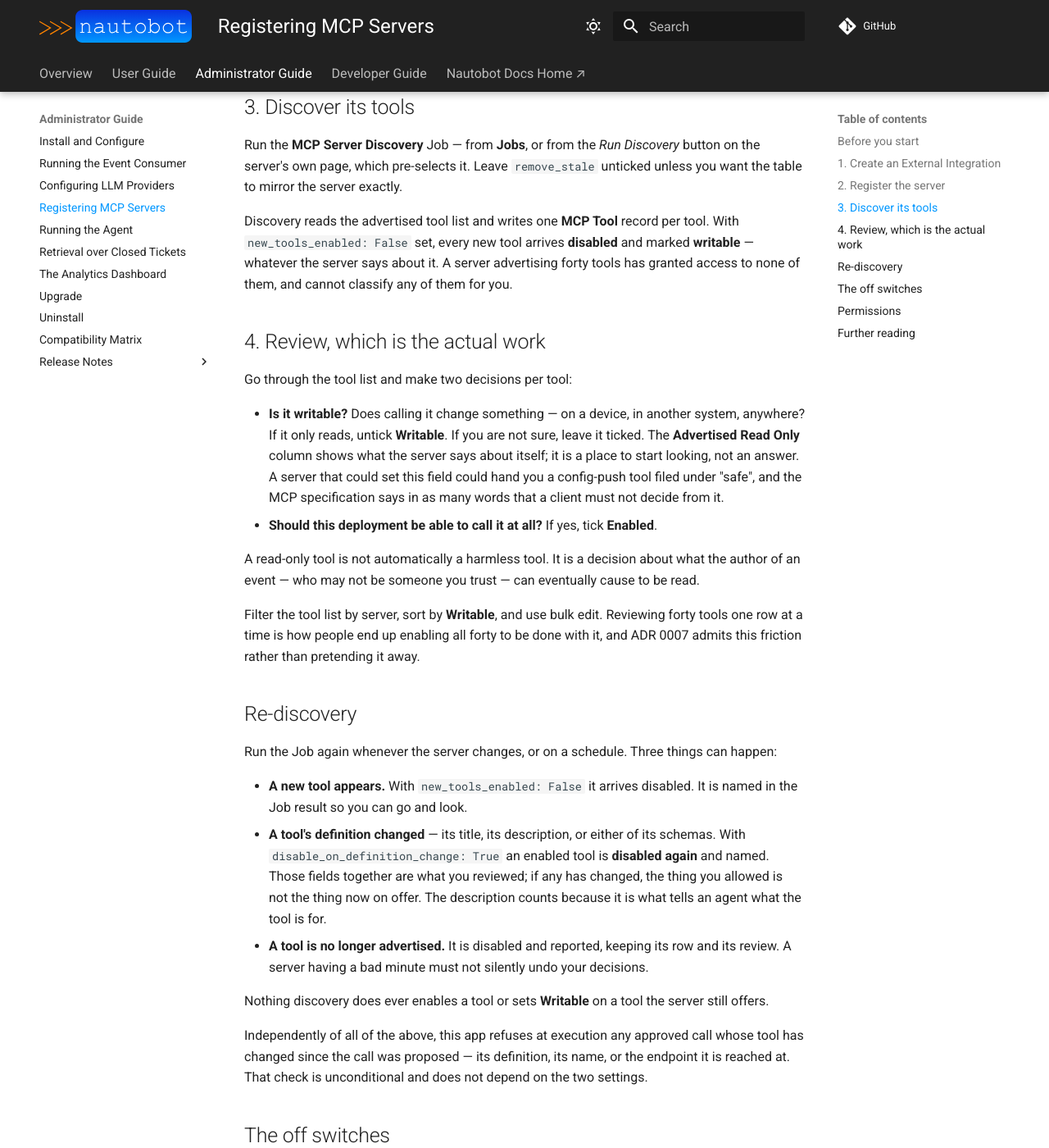
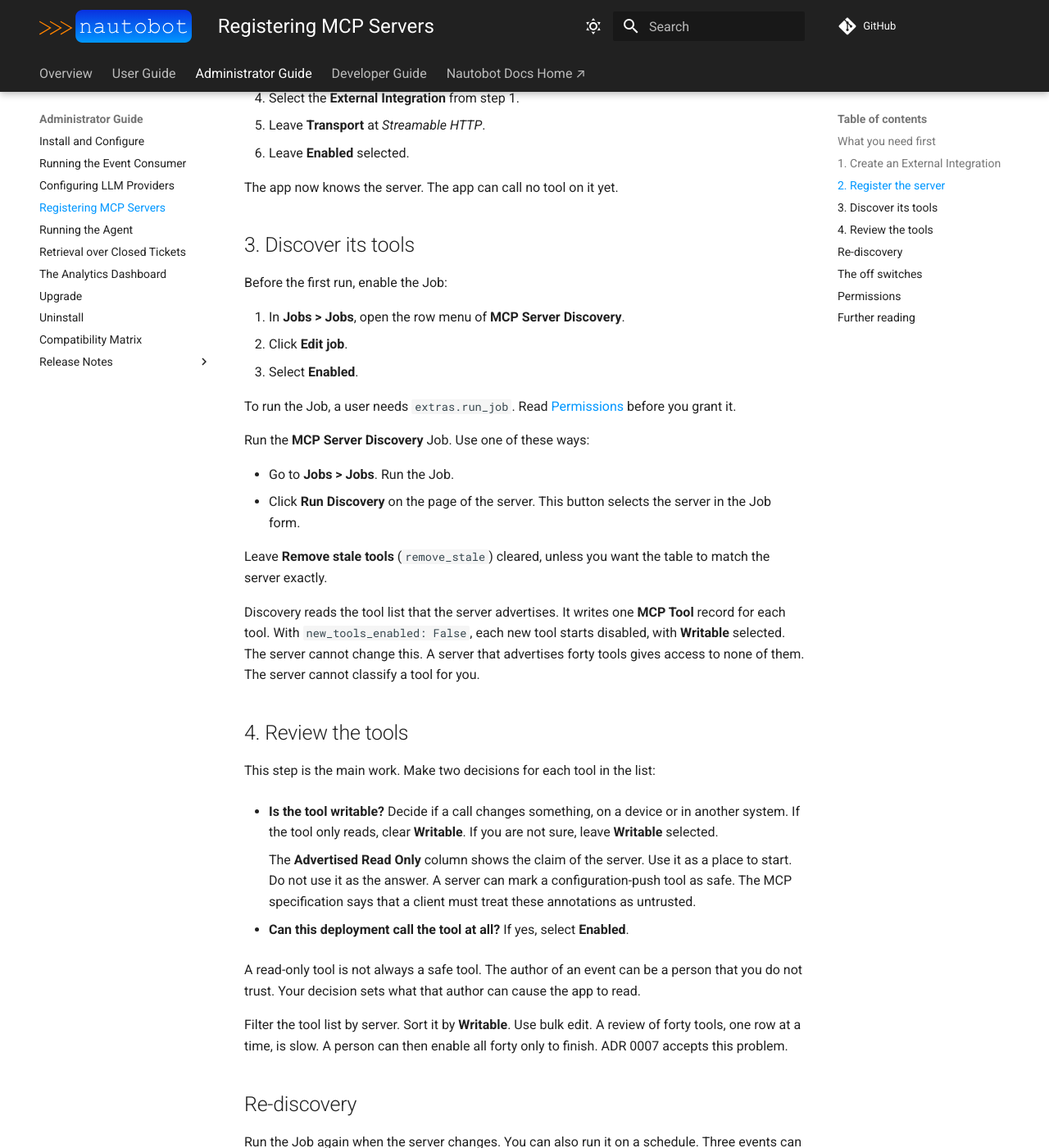
Before and after one commit to jtdub/nautobot-app-event-tracker, an MkDocs documentation site: the page built from docs/admin/mcp.md, in a window 1280 px wide and 1400 px high, scrolled down 1874 px. Shown: the whole window at 82% size. Built offline with MkDocs 1.6.1 and Material for MkDocs 9.7.7, drawn with Linux system fonts in a browser that asks for light colours; comment, search, counter and statistics services are not loaded; some of the changed text lies outside the part shown.

Commit message:
56: Rewrite the Registering MCP Servers page in Simplified Technical English (#70)

````diff
--- a/docs/admin/mcp.md
+++ b/docs/admin/mcp.md
@@ -1,21 +1,18 @@
 # Registering MCP Servers and Tools
 
-An MCP server is somewhere Event Tracker can go and ask a question — a device inventory, a
-monitoring system, a change-management API. This page is how you register one and decide what, if
-anything, this deployment may call on it.
+An MCP server is a system that the app can ask for data. Examples are a device inventory, a monitoring
+system, and a change-management API. This page shows how to register a server and how to decide which of
+its tools this deployment can call.
 
-The registry itself belongs to the [AI Models app](https://github.com/jtdub/nautobot-app-ai-models),
-which this app depends on ([ADR 0010](../decisions/0010-ai-registry-lives-in-nautobot-ai-models.md)).
-Servers and tools are managed under **AI Tools → MCP Models**, and discovery is that app's Job. What
-this app contributes is everything that happens after: the agent that asks for a tool, the approval
-gate a person answers, and the record of every call.
+The registry belongs to the [AI Models app](https://github.com/jtdub/nautobot-app-ai-models). This app
+depends on it ([ADR 0010](../decisions/0010-ai-registry-lives-in-nautobot-ai-models.md)). Manage servers
+and tools under **AI Tools > MCP Models**. Discovery is a Job of the AI Models app. This app adds the
+agent that asks for a tool and the approval gate that a person answers. It also adds the record of each call.
 
 !!! warning "Set the two registry policy settings first"
-    The AI Models app is a catalogue, and its defaults are a catalogue's: a newly discovered tool
-    arrives **enabled**, and a tool whose definition changes stays enabled. That is the wrong
-    posture for a registry an agent calls from, and
-    [ADR 0007](../decisions/0007-mcp-tools-streamable-http-and-default-deny.md) requires the other
-    one. Set both before you register anything:
+    By default, the AI Models app enables each new tool and keeps a changed tool enabled. An agent can then
+    offer a tool that no person reviewed. [ADR 0007](../decisions/0007-mcp-tools-streamable-http-and-default-deny.md)
+    requires the opposite. Set both settings before you register a server:
 
     ```python
     PLUGINS_CONFIG = {
@@ -31,124 +28,156 @@ gate a person answers, and the record of every call.
     }
     ```
 
-    Without them the registry still works and the approval gate still holds — a writable tool
-    needs a human decision per call, and a call whose tool changed after it was proposed is
-    refused. What you lose is the part that stops an unreviewed tool being offered to a model at
-    all.
+    Without these settings, the registry still works and the approval gate still works. A writable tool
+    needs a decision from a person for each call. The app refuses a call when its tool changed after the
+    agent proposed the call. But a model can get a tool that no person reviewed.
 
-## Before you start
+## What you need first {#before-you-start}
 
-Install this app with the `mcp` extra, or every tool call refuses with a line telling you so:
+Install this app with the `mcp` extra. Without the extra, the app refuses each tool call. The message
+names the extra:
 
 ```shell
 pip install nautobot-event-tracker[mcp]
 ```
 
-The AI Models app needs its own `discovery` extra to read a server's tool list; it is installed
-with this app's dependency already, so there is nothing extra to do.
+The AI Models app needs its own `discovery` extra to read the tool list of a server. This app depends on
+that extra, so the install includes it. You do not need to do anything.
 
-The server must speak **streamable HTTP**. The registry records `sse` and `stdio` as transports too,
-so a server this app cannot reach can still be catalogued — but a call against either is refused
-before any network I/O. stdio servers cannot be used without an HTTP bridge in front of them. That
-is a deliberate refusal, not an omission: ADR 0007 says why.
+The server must use *Streamable HTTP*. The registry also records `sse` and `stdio` as transports. The
+registry can list a server with one of these transports, but the app cannot call it. The app refuses each
+call to it before any network request. To use a stdio server, put an HTTP bridge in front of it. ADR 0007 gives the reason for this refusal.
 
 ## 1. Create an External Integration
 
-The server's address and credentials live in a Nautobot **External Integration**, the same as every
-other outbound connection this app makes:
+A Nautobot **External Integration** holds the address and the credentials of the server. The app uses the
+same record type for all its other outbound connections. Set these fields:
 
 | Field | Use |
 | --- | --- |
-| Remote URL | The server's streamable HTTP endpoint. Jinja2 templating works here. |
-| Secrets Group | The credential, under access type *generic*, secret type *token* (or *secret*). Sent as `Authorization: Bearer …`. |
-| HTTP Headers | Anything else the server wants. An `Authorization` header you write yourself wins over the secret, for a server that authenticates some other way. |
-| SSL Verification / CA File Path | Honoured. Unticking verification wins over a CA path. |
-| Timeout | Applied to discovery and to every tool call. |
+| **Remote URL** | The streamable HTTP endpoint of the server. You can use Jinja2 templates in this field. |
+| **Secrets group** | The credential. Use access type **Generic** and secret type **Token** (or **Secret**). The app sends it as `Authorization: Bearer …`. |
+| **Headers** | Other headers that the server needs. A header `Authorization` that you write takes priority over the secret. Use it for a server with a different authentication method. |
+| **Verify SSL** and **CA file path** | Discovery and each tool call use both. If you clear **Verify SSL**, the app does not verify the server, and it ignores the CA path. |
+| **Timeout** | The number of seconds that discovery waits. A tool call from the agent uses the setting `tool_timeout_seconds` (see [Running the Agent](agents.md)). |
 
-Nothing key-shaped is stored on a registry record or in `PLUGINS_CONFIG`.
+The app stores no key on a registry record or in `PLUGINS_CONFIG`.
 
 ## 2. Register the server
 
-**AI Tools → MCP Models → MCP Servers → Add.** Name it, point it at the integration, leave the
-transport at *Streamable HTTP*, leave it enabled.
+1. Go to **AI Tools > MCP Models > MCP Servers**.
+2. Click **Add MCP Server**.
+3. Enter a name.
+4. Select the **External Integration** from step 1.
+5. Leave **Transport** at *Streamable HTTP*.
+6. Leave **Enabled** selected.
 
-At this point the server is *known*. Nothing on it is callable.
+The app now knows the server. The app can call no tool on it yet.
 
 ## 3. Discover its tools
 
-Run the **MCP Server Discovery** Job — from **Jobs**, or from the *Run Discovery* button on the
-server's own page, which pre-selects it. Leave `remove_stale` unticked unless you want the table to
-mirror the server exactly.
+Before the first run, enable the Job:
 
-Discovery reads the advertised tool list and writes one **MCP Tool** record per tool. With
-`new_tools_enabled: False` set, every new tool arrives **disabled** and marked **writable** —
-whatever the server says about it. A server advertising forty tools has granted access to none of
-them, and cannot classify any of them for you.
+1. In **Jobs > Jobs**, open the row menu of **MCP Server Discovery**.
+2. Click **Edit job**.
+3. Select **Enabled**.
 
-## 4. Review, which is the actual work
+To run the Job, a user needs `extras.run_job`. Read [Permissions](#permissions) before you grant it.
 
-Go through the tool list and make two decisions per tool:
+Run the **MCP Server Discovery** Job. Use one of these ways:
 
-- **Is it writable?** Does calling it change something — on a device, in another system, anywhere?
-  If it only reads, untick **Writable**. If you are not sure, leave it ticked. The **Advertised
-  Read Only** column shows what the server says about itself; it is a place to start looking, not
-  an answer. A server that could set this field could hand you a config-push tool filed under
-  "safe", and the MCP specification says in as many words that a client must not decide from it.
-- **Should this deployment be able to call it at all?** If yes, tick **Enabled**.
+- Go to **Jobs > Jobs**. Run the Job.
+- Click **Run Discovery** on the page of the server. This button selects the server in the Job form.
 
-A read-only tool is not automatically a harmless tool. It is a decision about what the author of an
-event — who may not be someone you trust — can eventually cause to be read.
+Leave **Remove stale tools** (`remove_stale`) cleared, unless you want the table to match the server
+exactly.
 
-Filter the tool list by server, sort by **Writable**, and use bulk edit. Reviewing forty tools one
-row at a time is how people end up enabling all forty to be done with it, and ADR 0007 admits this
-friction rather than pretending it away.
+Discovery reads the tool list that the server advertises. It writes one **MCP Tool** record for each tool.
+With `new_tools_enabled: False`, each new tool starts disabled, with **Writable** selected. The server
+cannot change this. A server that advertises forty tools gives access to none of them. The server cannot classify
+a tool for you.
+
+## 4. Review the tools {#4-review-which-is-the-actual-work}
+
+This step is the main work. Make two decisions for each tool in the list:
+
+- **Is the tool writable?** Decide if a call changes something, on a device or in another system. If the
+  tool only reads, clear **Writable**. If you are not sure, leave **Writable** selected.
+
+    The **Advertised Read Only** column shows the claim of the server. Use it as a place to start. Do not
+    use it as the answer. A server can mark a configuration-push tool as safe. The MCP specification says
+    that a client must treat these annotations as untrusted.
+
+- **Can this deployment call the tool at all?** If yes, select **Enabled**.
+
+A read-only tool is not always a safe tool. The author of an event can be a person that you do not trust.
+Your decision sets what that author can cause the app to read.
+
+Filter the tool list by server. Sort it by **Writable**. Use bulk edit. A review of forty tools, one row
+at a time, is slow. A person can then enable all forty only to finish. ADR 0007 accepts this problem.
 
 ## Re-discovery
 
-Run the Job again whenever the server changes, or on a schedule. Three things can happen:
+Run the Job again when the server changes. You can also run it on a schedule. Three events can occur:
 
-- **A new tool appears.** With `new_tools_enabled: False` it arrives disabled. It is named in the
-  Job result so you can go and look.
-- **A tool's definition changed** — its title, its description, or either of its schemas. With
-  `disable_on_definition_change: True` an enabled tool is **disabled again** and named. Those
-  fields together are what you reviewed; if any has changed, the thing you allowed is not the thing
-  now on offer. The description counts because it is what tells an agent what the tool is for.
-- **A tool is no longer advertised.** It is disabled and reported, keeping its row and its review.
-  A server having a bad minute must not silently undo your decisions.
+- **A new tool appears.** With `new_tools_enabled: False`, the tool starts disabled. The Job result names
+  the tool, so you can review it.
+- **The definition of a tool changes.** The definition is the title, the description, and the two schemas.
+  With `disable_on_definition_change: True`, the Job disables an enabled tool and names it. You reviewed
+  these parts together, so a change makes the tool different from the tool that you allowed. The
+  description counts because it tells an agent what the tool is for.
+- **The server no longer advertises a tool.** The Job disables the tool and reports it. The row and your
+  review stay. If you select **Remove stale tools**, the Job deletes the tool instead. Then a short fault of the
+  server can delete your review. Keep **Remove stale tools** cleared to protect your decisions.
 
-Nothing discovery does ever enables a tool or sets **Writable** on a tool the server still offers.
+With `new_tools_enabled: False`, discovery never enables a tool. Discovery never changes **Writable** on
+a tool that is already in the registry.
 
-Independently of all of the above, this app refuses at execution any approved call whose tool has
-changed since the call was proposed — its definition, its name, or the endpoint it is reached at.
-That check is unconditional and does not depend on the two settings.
+The app also refuses a call when its tool changed after the agent proposed the call. The change can be in
+the definition, the name, or the endpoint of the tool. This check always runs. It does not depend on the
+two settings.
 
 ## The off switches
 
 | Switch | Effect |
 | --- | --- |
-| **Enabled** on a tool | That tool becomes uncallable. |
-| **Enabled** on a server | Every tool on it becomes uncallable at once, whatever the tools say. |
-| A transport other than *Streamable HTTP* | Every tool on that server is refused before any network I/O. |
-| Uninstalling the `mcp` extra | Nothing can be called, with a message naming the extra. |
+| Clear **Enabled** on a tool | The app cannot call that tool. |
+| Clear **Enabled** on a server | The app cannot call any tool on that server, whatever the tools say. |
+| A transport other than *Streamable HTTP* | The app refuses each call to a tool on that server before any network request. |
+| Uninstall the `mcp` extra | The app cannot call any tool. The message names the extra. |
 
 ## Permissions
 
-The registry moved, and so did its permissions. Discovery writes tool records, so the Job needs
-`nautobot_ai_models.add_mcptool` — not merely `view_mcpserver`. Enabling a tool is
-`nautobot_ai_models.change_mcptool`. Treat both as privileged: between them they decide what this
-deployment can be made to do.
+The AI Models app holds the registry, so it also holds the permissions. This table shows what each action
+needs:
 
-Approving a proposed call is this app's own `nautobot_event_tracker.approve_agenttoolcall`, and it
-is a separate right from either of the above.
+| Action | Permission |
+| --- | --- |
+| Run the **MCP Server Discovery** Job | `extras.run_job` on that Job |
+| Show the **Run Discovery** button | `extras.run_job` and `nautobot_ai_models.change_mcptool` |
+| Enable a tool | `nautobot_ai_models.change_mcptool` |
 
-!!! note "Upgrading from a release before ADR 0010"
-    Roles that carried `nautobot_event_tracker.change_mcptool` or `add_mcptool` need the
-    `nautobot_ai_models` equivalents instead. A migration cannot do this for you: object
+Nautobot installs a Job disabled. To enable it, follow the steps in [3. Discover its tools](#3-discover-its-tools). The **Run Discovery** button shows only when the Job is enabled.
+
+The Job does not check `nautobot_ai_models.add_mcptool`. A user who can run the Job can add, disable, and
+delete tool records. The Job writes them with the rights of the worker. With the default
+`new_tools_enabled`, the Job also adds tools that are enabled. Treat `extras.run_job` on this Job as
+privileged.
+
+Treat `nautobot_ai_models.change_mcptool` as privileged too. Together, these permissions decide which tools
+this deployment can call.
+
+The permission to approve a proposed call is `nautobot_event_tracker.approve_agenttoolcall`. It is
+separate from the permissions above.
+
+!!! note "Upgrade from a release before ADR 0010"
+    A role can carry `nautobot_event_tracker.change_mcptool` or `add_mcptool`. Replace each one with the
+    `nautobot_ai_models` permission of the same name. A migration cannot do this, because object
     permissions are deployment data.
 
 ## Further reading
 
-- [ADR 0010](../decisions/0010-ai-registry-lives-in-nautobot-ai-models.md) — why the registry lives elsewhere
-- [ADR 0007](../decisions/0007-mcp-tools-streamable-http-and-default-deny.md) — transport and default-deny, and its amendment
-- [Running the Agent](agents.md) — the thing that calls what you enable here
-- [ADR 0009](../decisions/0009-agent-runs-are-jobs-that-end-at-the-gate.md) — how the approval gate works
+- [ADR 0010](../decisions/0010-ai-registry-lives-in-nautobot-ai-models.md): why the registry is in another app
+- [ADR 0007](../decisions/0007-mcp-tools-streamable-http-and-default-deny.md): the transport, the default-deny rule, and the amendment
+- [Running the Agent](agents.md): the agent that calls the tools that you enable here
+- [ADR 0009](../decisions/0009-agent-runs-are-jobs-that-end-at-the-gate.md): how the approval gate works
````
Also changed, not shown: 1 other file.
